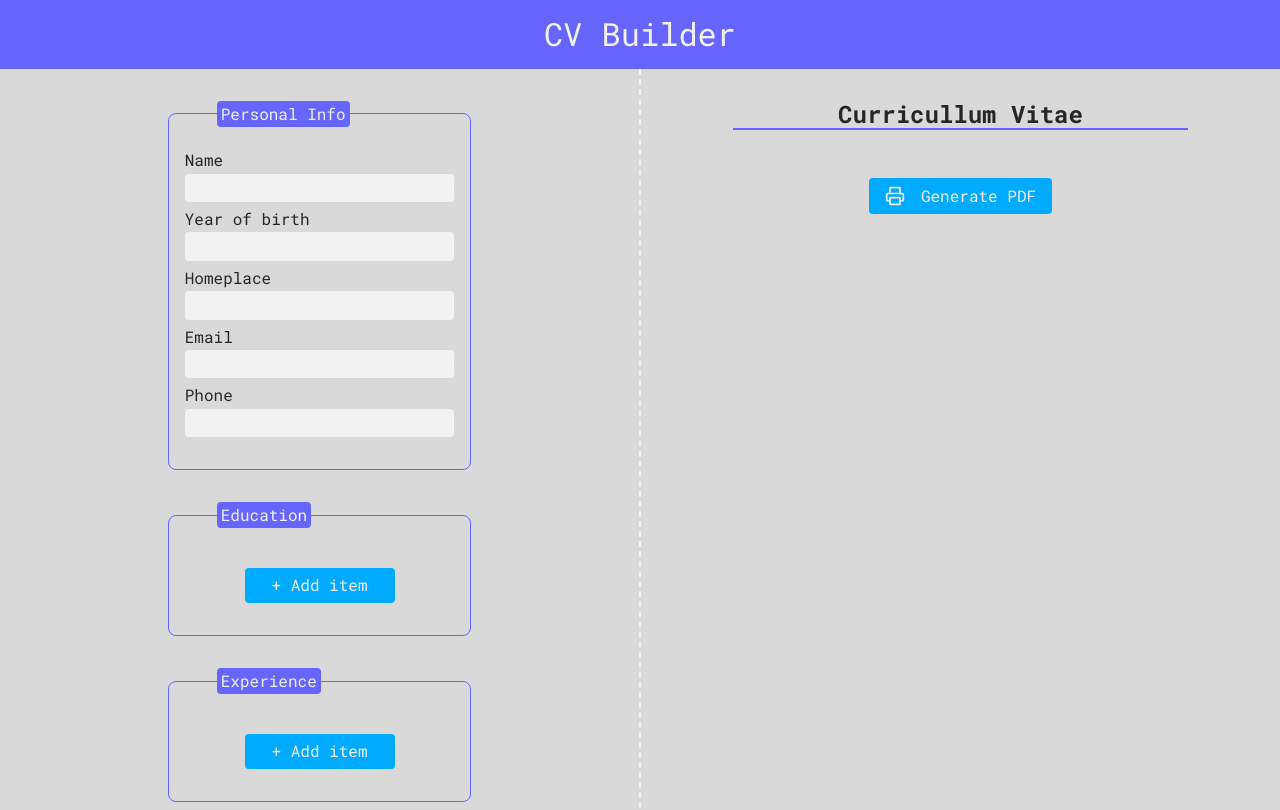
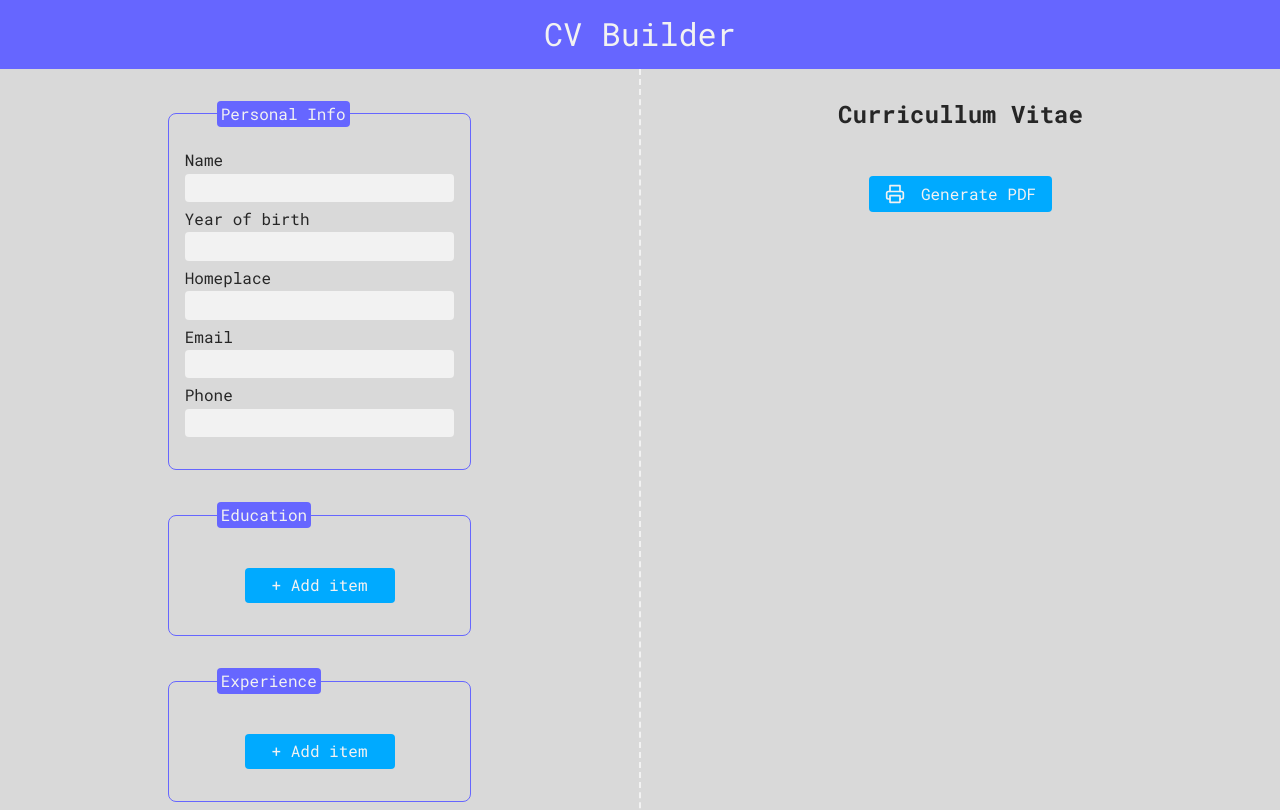
Before and after one commit to bartek8b/TOP-CV_App, a React (Vite) app: page / in a window 1280 px wide. Shown: the top 810 px of the page. Built offline with nearby package versions, Linux system fonts and the light colour scheme.

Commit message:
Add stretch items & break word on section

```diff
--- a/src/components/Preview.css
+++ b/src/components/Preview.css
@@ -6,15 +6,24 @@
   overflow: auto;
 }
 
+#preview,
+#preview * {
+  overflow-wrap: anywhere;
+  word-break: break-word;
+}
+
 section {
   display: flex;
   flex-direction: column;
-  align-items: center;
+  align-items: stretch;
   gap: 2rem;
+  min-width: 0;
 }
 
-section > * {
-  min-width: max(350px, 75%);
+section > *:not(button) {
+  width: min(100%, 70ch); /* 70ch ~ szerokość tekstu jak w dokumencie */
+  max-width: 100%;
+  min-width: 0;
 }
 
 strong {
--- a/src/index.css
+++ b/src/index.css
@@ -31,7 +31,6 @@ h1 {
   text-align: center;
   font-weight: bold;
   font-size: 1.5rem;
-  border-bottom: 2px solid var(--main-color);
 }
 
 a {
```
